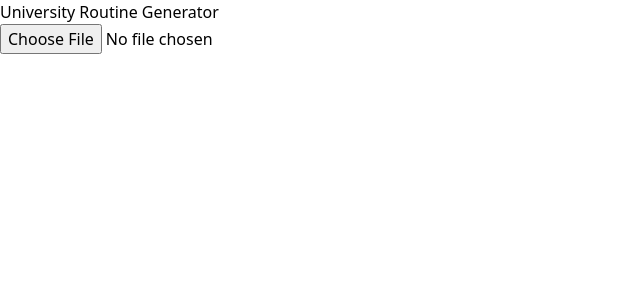
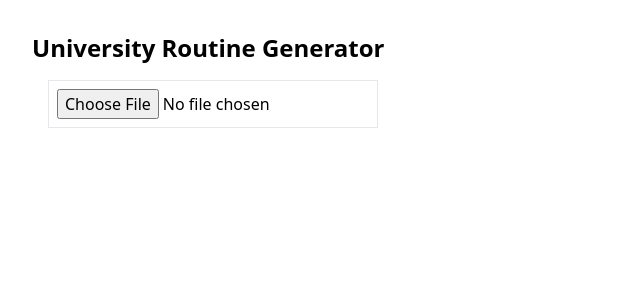
Before and after one commit to Adib23704/EWU-Schedule-Maker, a Next.js app: page / in a window 1280 px wide. Shown: the top 300 px of the page, without its empty margins (0-640 px from the left). Built offline with nearby package versions, Linux system fonts and the light colour scheme.

Commit message:
update Tailwind CSS configuration for improved file paths and formatting

```diff
--- a/postcss.config.js
+++ b/postcss.config.js
@@ -3,4 +3,4 @@ module.exports = {
     tailwindcss: {},
     autoprefixer: {},
   },
-}
+};
--- a/tailwind.config.js
+++ b/tailwind.config.js
@@ -1,8 +1,11 @@
-/** @type {import('tailwindcss').Config} */
 module.exports = {
-  content: ["./pages/**/*.{js,ts,jsx,tsx}", "./components/**/*.{js,ts,jsx,tsx}"],
+  content: [
+    './src/pages/**/*.{js,ts,jsx,tsx}',
+    './src/components/*.{js,ts,jsx,tsx}',
+    './src/styles/*.css',
+  ],
   theme: {
     extend: {},
   },
   plugins: [],
-}
+};
```
